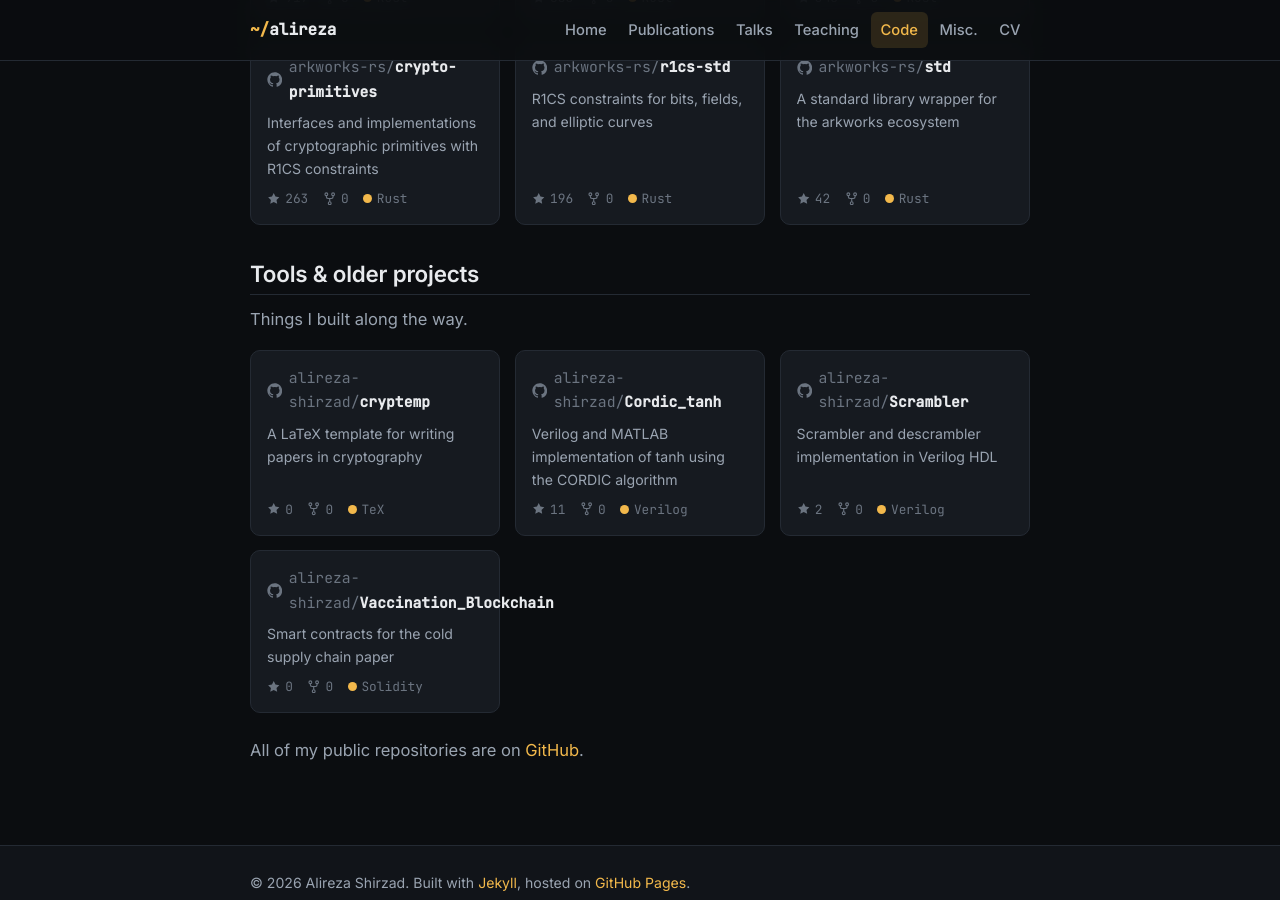
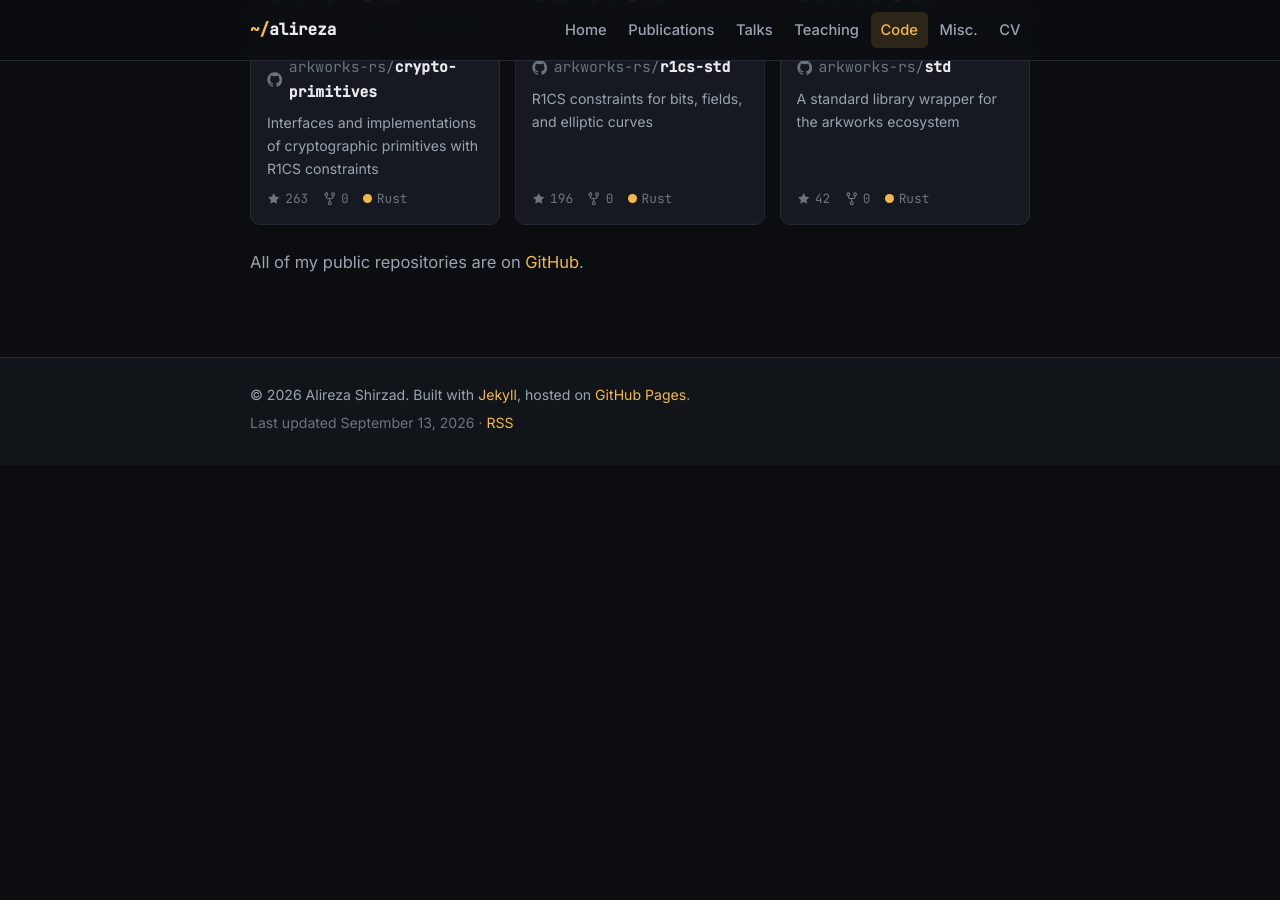
Before and after one commit to alireza-shirzad/alireza-shirzad.github.io, a Jekyll site: the page built from code.md, in a window 1280 px wide and 900 px high, scrolled down 757 px. Built offline with Jekyll 4.4.1, drawn with Linux system fonts in a browser that asks for light colours; comment, search, counter and statistics services are not loaded; after the commit the page ends 1222 px from its top, so only the background shows below that.

Commit message:
Point the site at shirz.ad
Co-Authored-By: Claude Fable 5.1 <noreply@anthropic.com>

```diff
--- /dev/null
+++ b/CNAME
@@ -0,0 +1 @@
+shirz.ad
--- a/_config.yml
+++ b/_config.yml
@@ -7,7 +7,7 @@ description: >-
   Alireza Shirzad is a cryptographer and Ph.D. student in Computer and Information
   Science at the University of Pennsylvania, working on SNARKs, polynomial
   commitments, and provably secure systems.
-url: "https://alireza-shirzad.github.io"   # your GitHub Pages domain
+url: "https://shirz.ad"                    # custom domain (also in the CNAME file)
 baseurl: ""                                # "" for a user site, "/repo-name" for a project site
 lang: en
 timezone: America/New_York
--- a/_data/repos.yml
+++ b/_data/repos.yml
@@ -22,11 +22,3 @@ sections:
       - { name: arkworks-rs/crypto-primitives, description: Interfaces and implementations of cryptographic primitives with R1CS constraints, language: Rust, stars: 263 }
       - { name: arkworks-rs/r1cs-std, description: "R1CS constraints for bits, fields, and elliptic curves", language: Rust, stars: 196 }
       - { name: arkworks-rs/std, description: A standard library wrapper for the arkworks ecosystem, language: Rust, stars: 42 }
-
-  - title: Tools & older projects
-    blurb: Things I built along the way.
-    repos:
-      - { name: alireza-shirzad/cryptemp, description: A LaTeX template for writing papers in cryptography, language: TeX, stars: 0 }
-      - { name: alireza-shirzad/Cordic_tanh, description: Verilog and MATLAB implementation of tanh using the CORDIC algorithm, language: Verilog, stars: 11 }
-      - { name: alireza-shirzad/Scrambler, description: Scrambler and descrambler implementation in Verilog HDL, language: Verilog, stars: 2 }
-      - { name: alireza-shirzad/Vaccination_Blockchain, description: Smart contracts for the cold supply chain paper, language: Solidity, stars: 0 }
```
